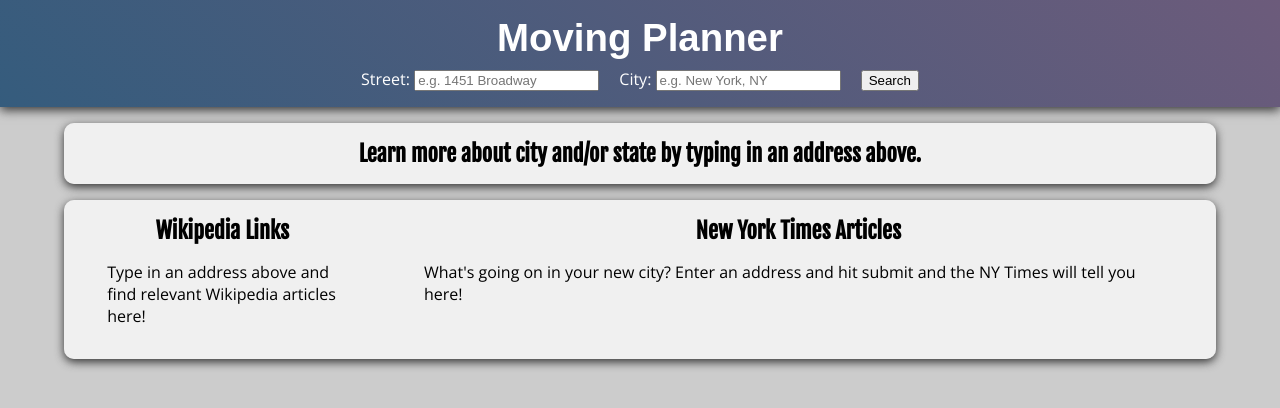
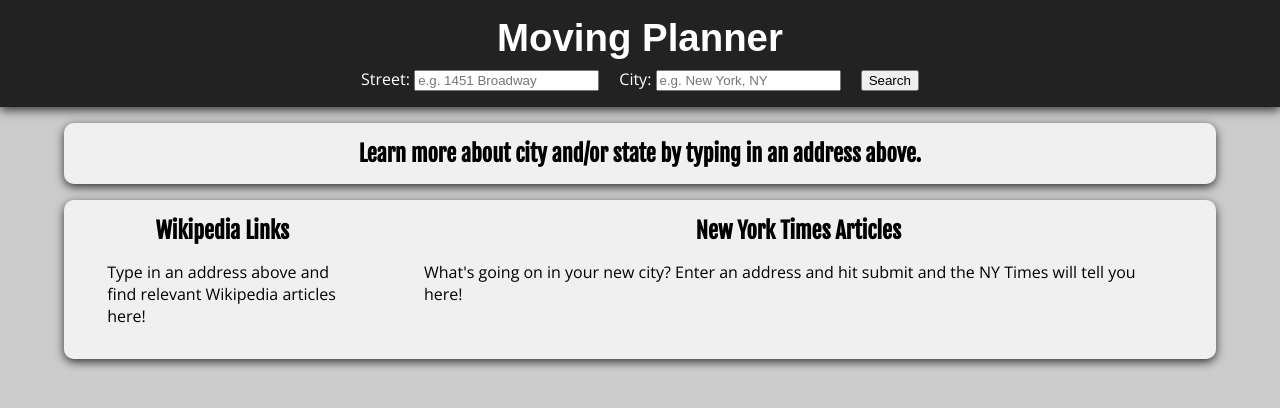
Before and after one commit to Hazumi/moving-planner, a plain HTML site: page index.html in a window 1280 px wide. Drawn offline with nearby package versions, Linux system fonts and the light colour scheme; a web font is replaced by a local one.

Commit message:
removed stupid gradient

```diff
--- a/css/style.css
+++ b/css/style.css
@@ -34,11 +34,12 @@ header {
   padding: 1em;
   color: #fff;
   text-align: center;
-  background: #355c7d;
+  background-color: #222;
+  /*background: #355c7d;
   background: -moz-linear-gradient(45deg, #355c7d 0%, #6c5b7b 100%);
   background: -webkit-linear-gradient(45deg, #355c7d 0%, #6c5b7b 100%);
   background: linear-gradient(45deg, #355c7d 0%, #6c5b7b 100%);
-  filter: progid:DXImageTransform.Microsoft.gradient( startColorstr='#355c7d', endColorstr='#6c5b7b',GradientType=1 );
+  filter: progid:DXImageTransform.Microsoft.gradient( startColorstr='#355c7d', endColorstr='#6c5b7b',GradientType=1 );*/
   box-shadow: 0 3px 10px #333;
 }
 
```
